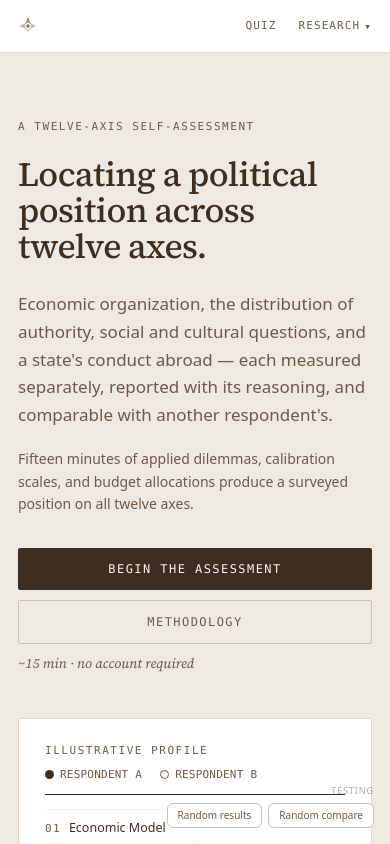
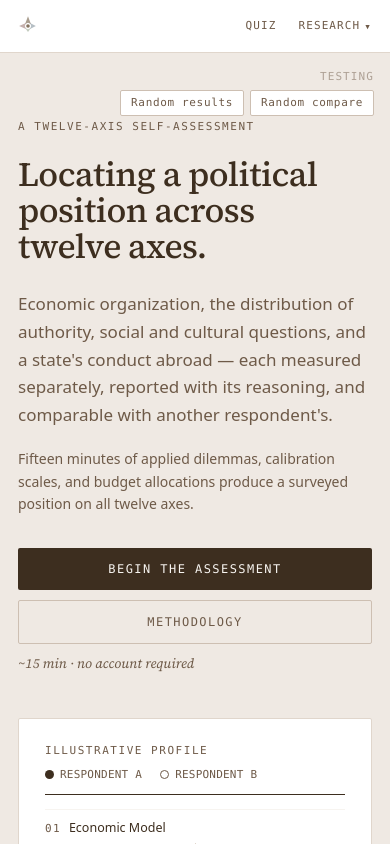
Before and after one commit to WrongerSandwich/governance-compass, a Next.js app: page / in a window 390 px wide. Shown: the top 844 px of the page. Built offline with nearby package versions, Linux system fonts and the light colour scheme.

Commit message:
fix(dev): keep preview controls clear of mobile actions (#178)

```diff
--- a/src/components/DevRandomResults.tsx
+++ b/src/components/DevRandomResults.tsx
@@ -42,7 +42,9 @@ function generateRandomResponses(): QuizResponses {
   return { forcedChoice, scaled, budget };
 }
 
-const btnClass = "rounded-[6px] border border-border-primary bg-surface-1 px-2.5 py-1 text-[10px] text-text-label hover:text-text-secondary transition-colors duration-150";
+const btnClass =
+  "rounded-sharp border border-border-primary bg-surface-1 px-2.5 py-1 " +
+  "mono-meta text-text-label transition-colors duration-150 hover:text-text-secondary";
 
 export function DevRandomResults() {
   const router = useRouter();
@@ -53,8 +55,8 @@ export function DevRandomResults() {
   if (process.env.NEXT_PUBLIC_VERCEL_ENV === "production") return null;
 
   return (
-    <div className="fixed bottom-4 right-4 z-50 flex flex-col items-end gap-1.5">
-      <span className="text-[9px] uppercase tracking-[0.1em] text-text-label opacity-50 font-medium">
+    <div className="fixed right-4 top-[69px] z-50 flex flex-col items-end gap-1.5 min-[560px]:top-auto min-[560px]:bottom-4">
+      <span className="label-nav font-medium text-text-label opacity-50">
         Testing
       </span>
       <div className="flex gap-1.5">
```
Also changed, not shown: 1 other file (tests, documents, lock files or other folders).
